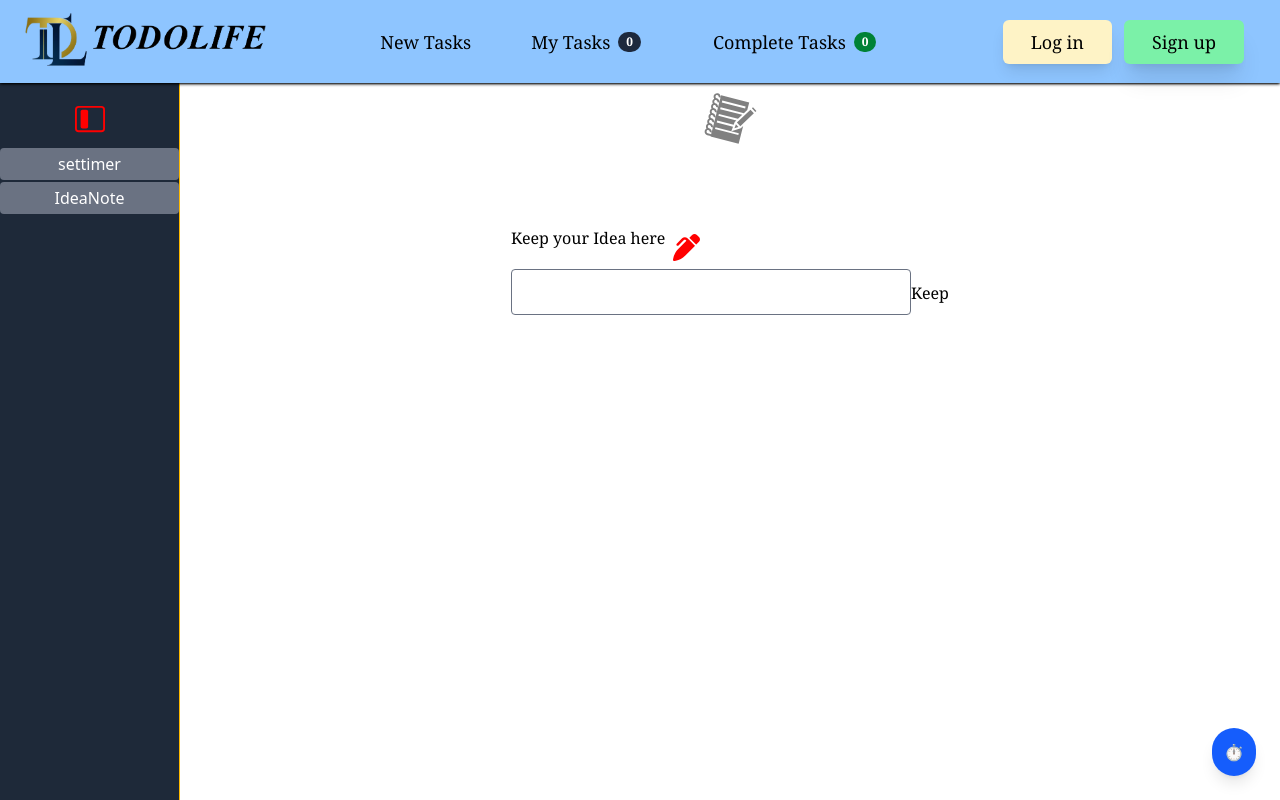
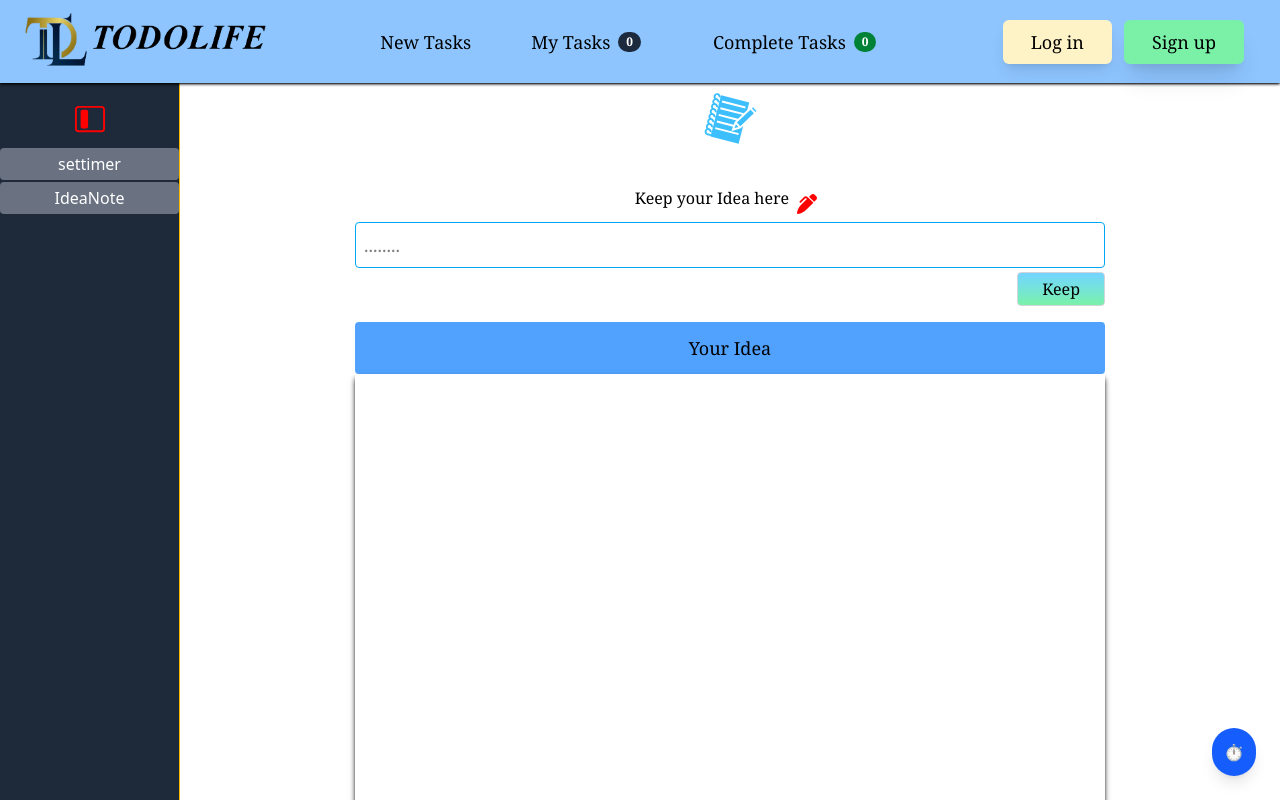
Before and after one commit to tou8xiong/Todolife, a Next.js app: page /noteidea in a window 1280 px wide. Shown: the top 800 px of the page. Built offline with nearby package versions, Linux system fonts and the light colour scheme.

Commit message:
1.11.2025

```diff
--- a/component/header.tsx
+++ b/component/header.tsx
@@ -3,7 +3,7 @@ import Image from "next/image";
 import Logo from "../public/Logo1.png"
 import Link from "next/link";
 import { useTaskCounts } from "./useTaskCounts";
-import { use, useState } from "react";
+import { useState } from "react";
 import { FaList } from "react-icons/fa";
 
 
@@ -12,7 +12,7 @@ export default function Header() {
     const [showMenu, setShowMenu] = useState(false);
     return (
         <div className="bg-blue-300  sm:flex flex-wrap sm:items-center  sm:w-full
-         justify-between sm:justify-between sm:gap-2 sticky top-0 z-50 shadow-xl sm:shadow-sm shadow-black sm:border-0
+         justify-between sm:justify-between sm:gap-2 sticky top-0 z-50 shadow-sm sm:shadow-sm shadow-black sm:border-0
           border-red-400 w-full sm:px-4 py-2 max-w-full">
             <button className="m-1 cursor-pointer"><Link href={"/"}>
                 <Image src={Logo} alt="logo" className="w-32 sm:w-48 md:w-[250px]" /></Link>
@@ -42,7 +42,7 @@ export default function Header() {
                         <div className="sm:hidden border-none absolute mt-0 ml-2 w-40 bg-white border rounded-sm shadow-lg">
                             <ul className="p-2 flex flex-col gap-1">
                                 <li className="border-1 border-gray-400 rounded p-0.5 active:bg-gray-400"><a href="/settimepage">Timer</a></li>
-                                <li className="border-1 border-gray-400 rounded p-0.5 active:bg-gray-400"><a href="#">idea</a></li>
+                                <li className="border-1 border-gray-400 rounded p-0.5 active:bg-gray-400"><a href="noteidea">NoteIdea</a></li>
                                 <li className="border-1 border-gray-400 rounded p-0.5 active:bg-gray-400"><a href="#">notebook</a></li>
                                 <li className="border-1 border-gray-400 rounded p-0.5 active:bg-gray-400"><a href="#">fgsf</a></li>
                             </ul>
--- a/src/app/layout.tsx
+++ b/src/app/layout.tsx
@@ -3,7 +3,6 @@ import { Geist, Geist_Mono } from "next/font/google";
 import "./globals.css";
 import Header from "../../component/header";
 import Sidebar from "../../component/sidebar";
-import { ThemeProvider } from "@/component/themeProvider";
 import TimerPopup from "@/component/timerpopup";
 
 const geistSans = Geist({
@@ -28,7 +27,7 @@ export default function RootLayout({
   children: React.ReactNode;
 }>) {
   return (
-    <html lang="en" suppressHydrationWarning>
+    <html lang="en">
       <head>
         <meta name="viewport" content="width=device-width, initial-scale=1.0, maximum-scale=1.0, user-scalable=no"></meta>
       </head>
--- a/src/app/noteidea/page.tsx
+++ b/src/app/noteidea/page.tsx
@@ -1,38 +1,74 @@
 "use client"
 import { GiNotebook } from "react-icons/gi";
 import { FaPenClip } from "react-icons/fa6";
-import { useState } from "react";
+import { useState,useEffect } from "react";
+import { MdDelete } from "react-icons/md";
+
+interface Idea {
+    id:number;
+    ideatext:string;
+}
+
+export default function NooteBook(){
+    const [curentideas, setCurentIdeas] = useState({
+        ideatext:""
+    });
+    const [ideas, setIdeas] = useState<Idea[]>([]);
 
 
-export default function NooteBook(){
-    const [idea, setIdea] = useState({
-        idea:""
-    });
+    useEffect(() =>{
+        const storeIdeas = JSON.parse(localStorage.getItem("Ideas") || "[]");
+        setIdeas(storeIdeas);
+    }, []);
+
 
      const handleChange = (e: React.ChangeEvent<HTMLInputElement | HTMLTextAreaElement | HTMLSelectElement>) => {
         const { name, value } = e.target;
-        setIdea((prev) => ({ ...prev, [name]: value }));
+        setCurentIdeas((prev) => ({ ...prev, [name]: value }));
     };
     const handleaddIdea = () =>{
-        const storeIdea = JSON.parse(localStorage.getItem("Ideas") || "[]");
-        const updatedIdea = [...storeIdea, { id: Date.now(), ...idea }];
-        localStorage.setItem("Ideas", JSON.stringify(updatedIdea));
+        if (!curentideas.ideatext.trim()) return;
 
-        setIdea({
-            idea:""
-        })
-        console.log("this is store idea", storeIdea)
+        const newIdea = {id: Date.now(), ...curentideas};
+        const updatedIdeas = [... ideas,newIdea];
+        localStorage.setItem("Ideas" , JSON.stringify(updatedIdeas));
+        setIdeas(updatedIdeas);
+        setCurentIdeas({ ideatext:""});
+    }
+    const handleDelete = (id:number) => {
+        const storeIdeas : Idea[] = JSON.parse(localStorage.getItem("Ideas") || "[]");
+        const updatedIdeas = storeIdeas.filter((idea) => idea.id !== id);
+        localStorage.setItem("Ideas" , JSON.stringify(updatedIdeas));
+        if (typeof window !== "undefined") {
+            window.dispatchEvent(new Event("updatedIdeas"));
+        }
+        setIdeas(updatedIdeas);
     }
 
 
     return(
-        <div className="  ml-45 mt-0 font-serif">
-            <div className=" flex justify-center flex-col items-center p-2">
-                <h1 className="text-xl font-bold font-serif "> <GiNotebook size={55} color="gray"/></h1>
-                <div className="mt-20">
-                    <h1 className="flex ">Keep your Idea here  <FaPenClip size={27} color="red" className="m-2"/></h1>
-                    <input type="text" name="idea" onChange={handleChange} value={idea.idea}  className="text-lg border-1 border-gray-500 px-2 py-2 w-[400px] rounded"></input>
-                    <button onClick={handleaddIdea}>Keep</button>
+        <div className="sm:ml-45 mt-0 font-serif">
+            <div className=" flex justify-center flex-col items-center p-2 border-0 border-amber-600">
+                <h1 className="text-xl font-bold font-serif "> <GiNotebook size={55} color="#3cbffc"/></h1>
+                <div className="mt-10 flex justify-center sm:w-full w-full flex-col items-center border-0 border-amber-500">
+                    <h1 className="flex ">Keep your Idea here  <FaPenClip size={20} color="red" className="m-2"/></h1>
+                    <div className="flex flex-col sm:w-auto w-full">
+                    <input placeholder="........" type="text" name="ideatext" onChange={handleChange} value={curentideas.ideatext}
+                    className="sm:text-lg border-1 border-sky-500 px-2 py-2 sm:w-[750px] w-full rounded"></input>
+                    <button onClick={handleaddIdea}
+                    className="ml-auto border-1 cursor-pointer border-gray-300
+                     bg-gradient-to-b from-sky-300 to-green-300 px-6 rounded hover:text-white py-1 mt-1">Keep</button></div>
+                </div>
+                <div className="border-0 border-amber-400 w-full h-fit flex justify-center flex-col items-center mt-4">
+                    <label className="bg-blue-400 sm:w-[750px] w-full text-center text-lg rounded py-3">Your Idea</label>
+                <ul className="border-0 border-gray-300 sm:w-[750px] sm:h-[650px] w-full h-[450px] overflow-y-auto hide-scrollbar gap-1 flex flex-col shadow-md shadow-black">
+                    {ideas.map((idea,index) => (
+                        <li key={idea.id} className="border-b-2 py-2 border-gray-400 break-words"><span>{index + 1}.</span><span className="ml-5">{idea.ideatext}</span>
+                        <button onClick={() => handleDelete(idea.id)}
+                        className="p-1 float-end px-1 rounded"><MdDelete
+                        color="red" className="cursor-pointer" size={25}/></button></li>
+                    ))}
+                </ul>
                 </div>
             </div>
         </div>
```
Also changed, not shown: component/addtasks.tsx (+17 -17 lines).
